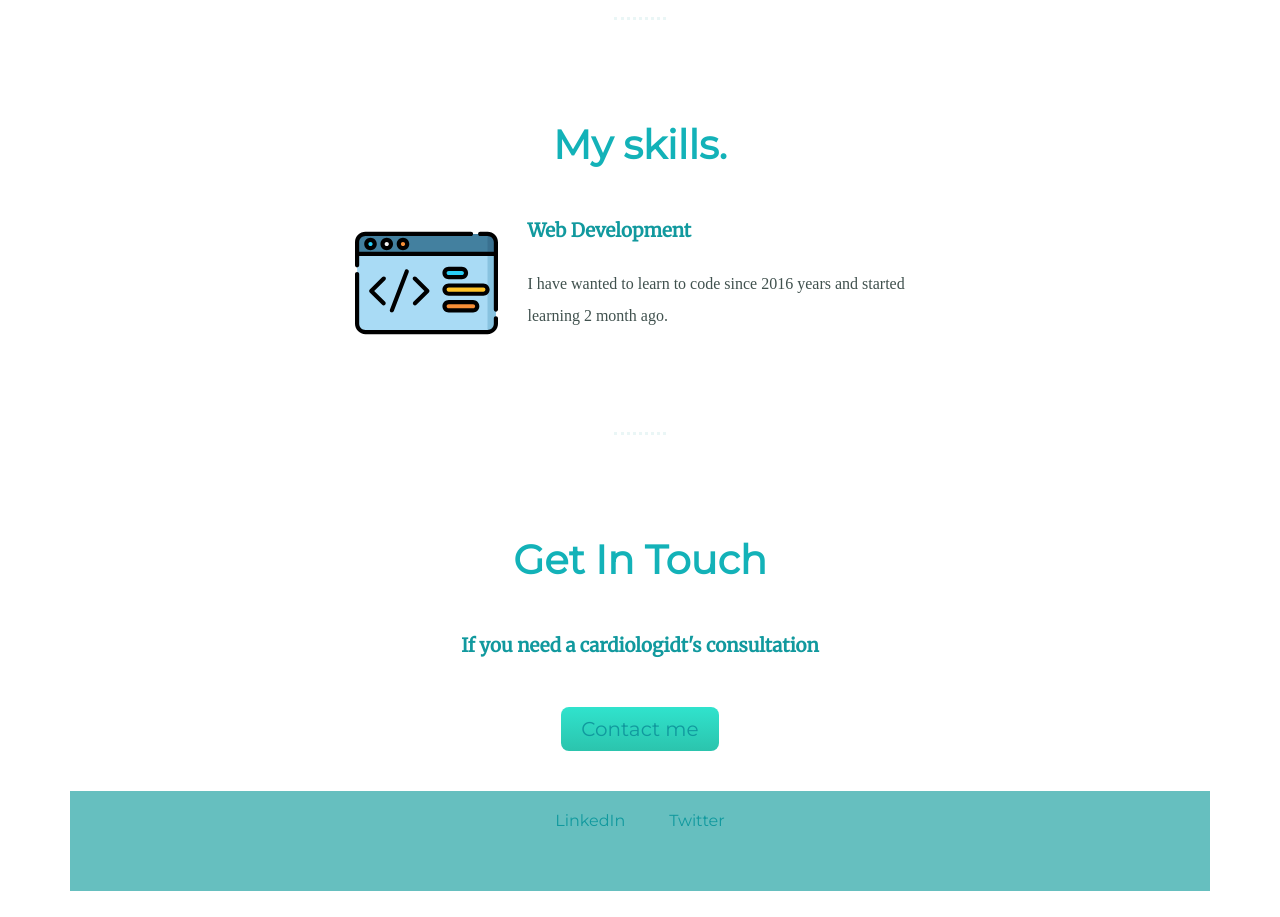
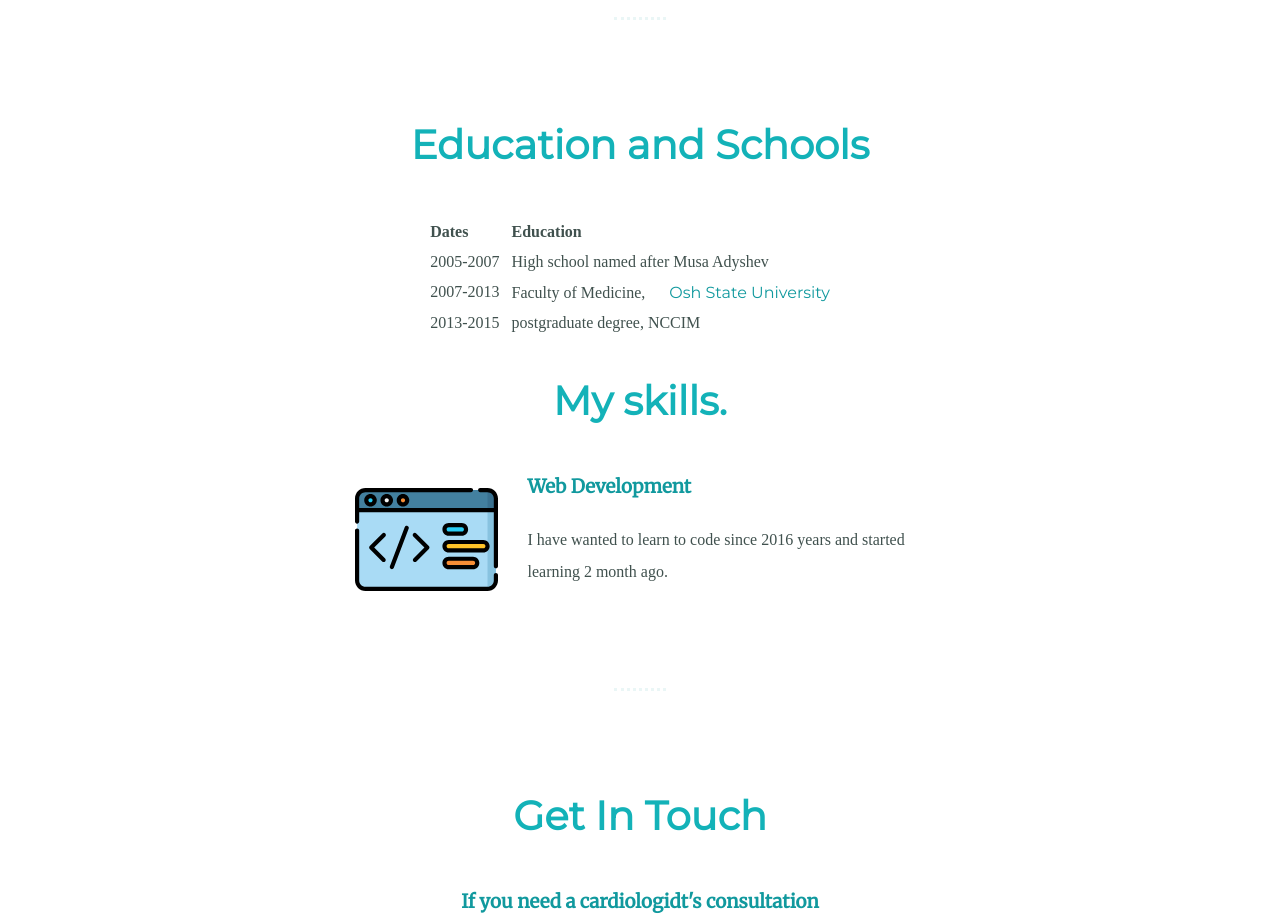
Before and after one commit to KubatbekM/CV-2, a plain HTML site: page index.html in a window 1280 px wide. Shown: the part 1280-2197 px from the top of the page. Before the commit the page ends 2171 px from the top, so only its background shows below. Drawn offline with Linux system fonts and the light colour scheme.

Commit message:
add the education

```diff
--- a/css/style.css
+++ b/css/style.css
@@ -95,3 +95,7 @@ a {
 a:hover {
   color: #eaf6f6;
 }
+.edu-table {
+  margin: 0 auto;
+  text-align: left;
+}
--- a/index.html
+++ b/index.html
@@ -51,6 +51,34 @@
         </p>
       </div>
       <hr />
+      <div class="education">
+        <h2>Education and Schools</h2>
+        <table cellspacing="10" class="edu-table">
+          <thead>
+            <th>Dates</th>
+            <th>Education</th>
+          </thead>
+          <tbody>
+            <tr>
+              <td>2005-2007</td>
+              <td>High school named after Musa Adyshev</td>
+            </tr>
+            <tr>
+              <td>2007-2013</td>
+              <td>
+                Faculty of Medicine,
+                <a href="https://www.oshsu.kg/ru" target="_blank"
+                  >Osh State University</a
+                >
+              </td>
+            </tr>
+            <tr>
+              <td>2013-2015</td>
+              <td>postgraduate degree, NCCIM</td>
+            </tr>
+          </tbody>
+        </table>
+      </div>
       <div class="skills">
         <h2>My skills.</h2>
         <div class="skill-row">
```
